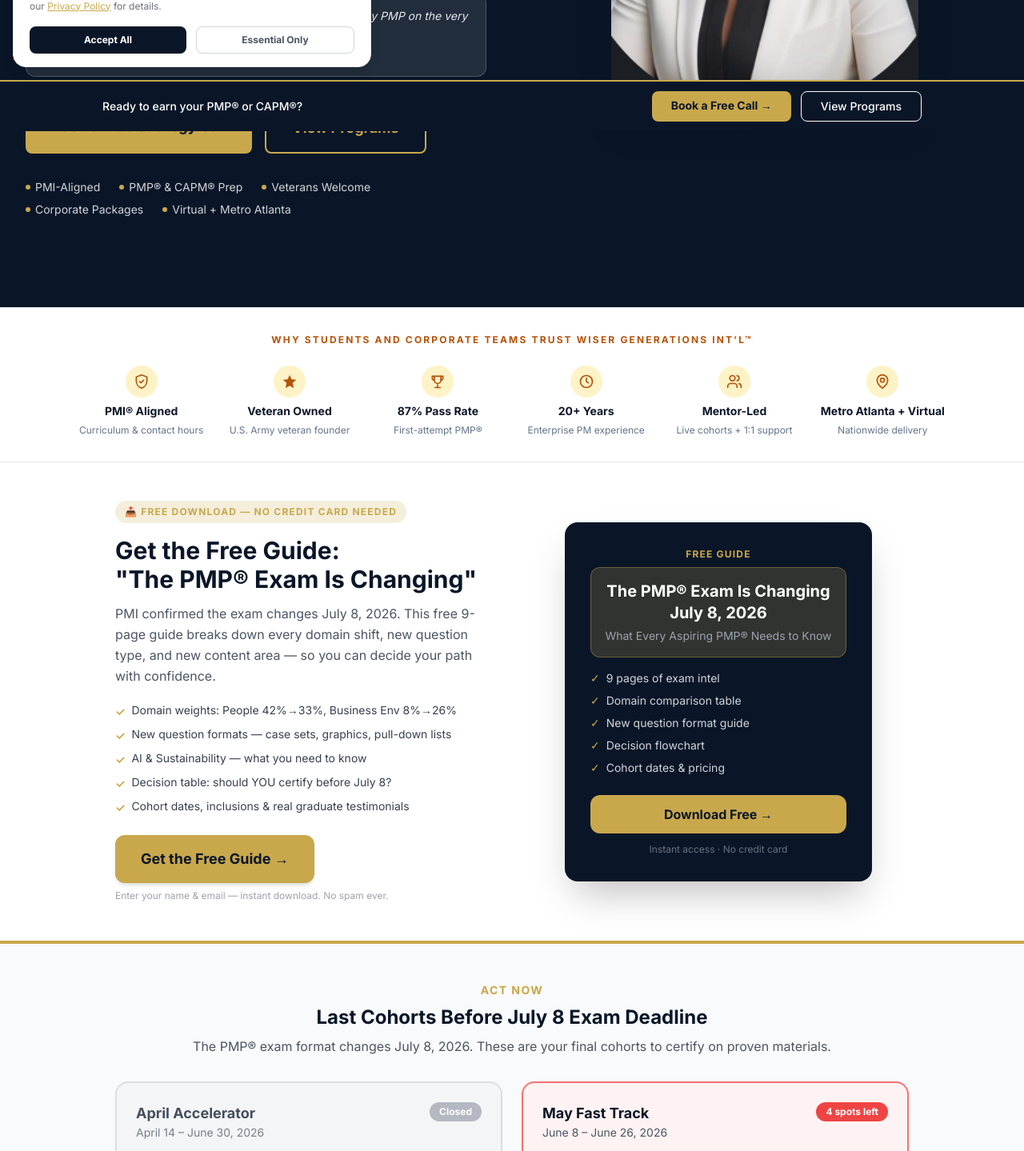
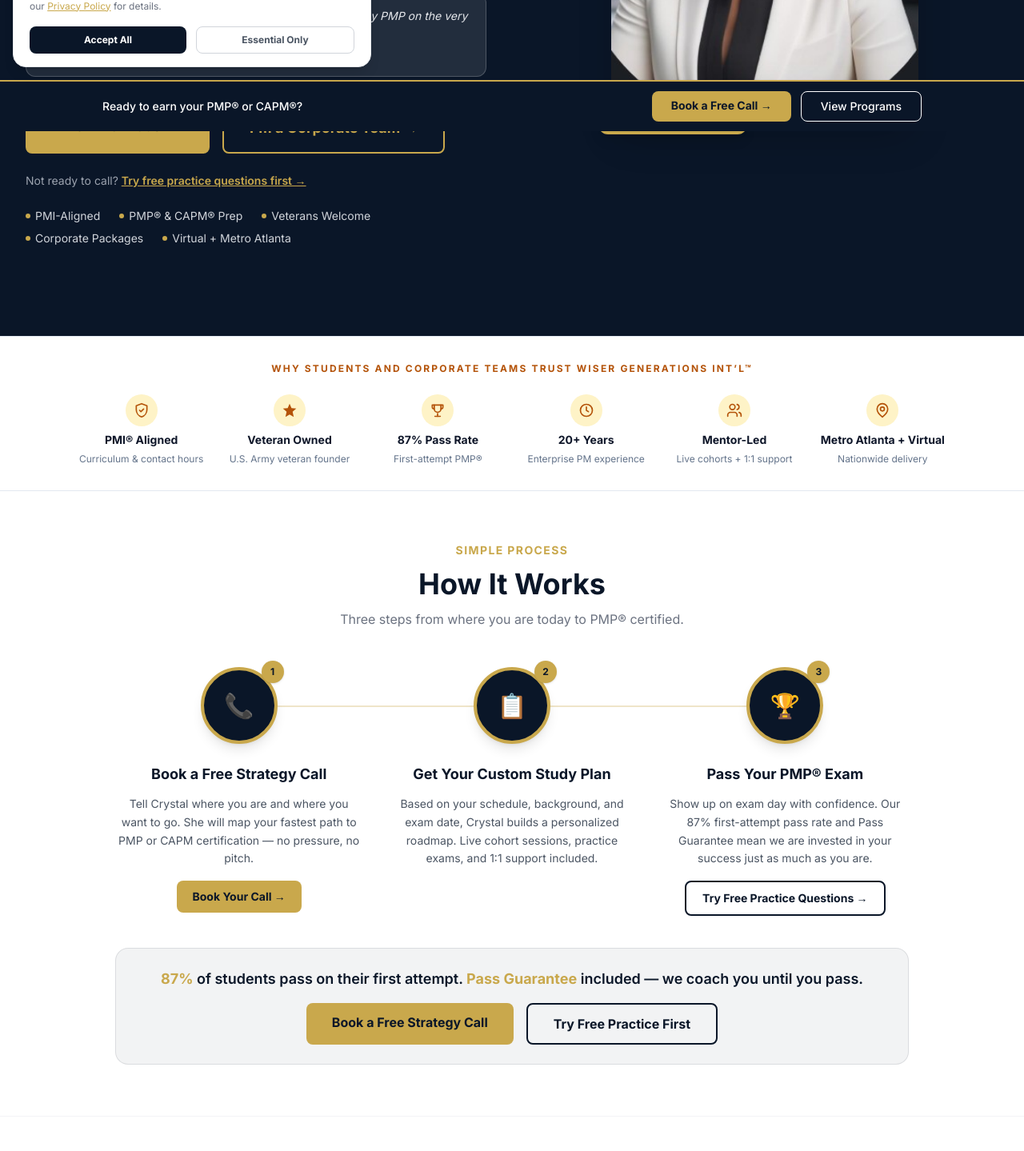
Before and after one commit to D4CGDBEMWS/wisergenerations-pmp, a Next.js app: page / in a window 1280 px wide. Shown: the part 700-2139 px from the top of the page at 80% size. Built offline with nearby package versions, Linux system fonts and the light colour scheme; no server answers.

Commit message:
Add How It Works section + audience CTAs + Try Free Practice link in hero

```diff
--- a/app/page.tsx
+++ b/app/page.tsx
@@ -27,6 +27,30 @@ const TESTIMONIALS = [
 const COHORTS = [
   { name: 'April Accelerator', dates: 'April 14 – June 30, 2026', spots: 0, status: 'closed', examBy: 'Enrollment closed' },
   { name: 'May Fast Track', dates: 'June 8 – June 26, 2026', spots: 4, status: 'urgent', examBy: 'Last cohort before July 8 deadline — enroll now!' },
+]
+
+const HOW_IT_WORKS = [
+  {
+    step: '01',
+    icon: '📞',
+    title: 'Book a Free Strategy Call',
+    desc: 'Tell Crystal where you are and where you want to go. She will map your fastest path to PMP or CAPM certification — no pressure, no pitch.',
+    cta: { label: 'Book Your Call →', href: CALENDLY, external: true },
+  },
+  {
+    step: '02',
+    icon: '📋',
+    title: 'Get Your Custom Study Plan',
+    desc: 'Based on your schedule, background, and exam date, Crystal builds a personalized roadmap. Live cohort sessions, practice exams, and 1:1 support included.',
+    cta: null,
+  },
+  {
+    step: '03',
+    icon: '🏆',
+    title: 'Pass Your PMP® Exam',
+    desc: 'Show up on exam day with confidence. Our 87% first-attempt pass rate and Pass Guarantee mean we are invested in your success just as much as you are.',
+    cta: { label: 'Try Free Practice Questions →', href: '/free-practice', external: false },
+  },
 ]
 
 export default function HomePage() {
@@ -63,17 +87,25 @@ export default function HomePage() {
                 </p>
                 <p className="text-gold text-xs font-bold mt-2">— Tai Cochran, MA Ed. HD, PMP · CEO, HER PM</p>
               </div>
-              <div className="flex flex-wrap gap-4 mb-8">
+              {/* Audience-segmented CTAs */}
+              <div className="flex flex-wrap gap-4 mb-6">
                 <a href={CALENDLY} target="_blank" rel="noopener noreferrer"
                   className="bg-gold text-navy font-bold px-8 py-4 rounded-lg hover:bg-amber-400 transition-colors text-lg">
-                  Book a Free Strategy Call
+                  I&apos;m an Individual →
                 </a>
-                <Link href="/programs"
+                <Link href="/corporate"
                   className="border-2 border-gold text-gold font-bold px-8 py-4 rounded-lg hover:bg-white/10 transition-colors text-lg">
-                  View Programs
+                  I&apos;m a Corporate Team →
                 </Link>
               </div>
-              <div className="flex flex-wrap gap-x-6 gap-y-2">
+              {/* Low-friction secondary option */}
+              <p className="text-gray-400 text-sm">
+                Not ready to call?{' '}
+                <Link href="/free-practice" className="text-gold underline hover:no-underline font-semibold">
+                  Try free practice questions first →
+                </Link>
+              </p>
+              <div className="flex flex-wrap gap-x-6 gap-y-2 mt-6">
                 {['PMI-Aligned', 'PMP® & CAPM® Prep', 'Veterans Welcome', 'Corporate Packages', 'Virtual + Metro Atlanta'].map(t => (
                   <span key={t} className="flex items-center gap-1.5 text-sm text-gray-300">
                     <span className="w-1.5 h-1.5 rounded-full bg-gold inline-block" />{t}
@@ -103,6 +135,72 @@ export default function HomePage() {
 
       {/* Trust signals strip */}
       <TrustSignals />
+
+      {/* ── HOW IT WORKS ── */}
+      <section className="py-16 bg-white border-b border-gray-100">
+        <div className="max-w-5xl mx-auto px-4">
+          <div className="text-center mb-12">
+            <p className="text-gold text-sm font-bold uppercase tracking-widest mb-3">Simple Process</p>
+            <h2 className="text-3xl md:text-4xl font-bold text-navy">How It Works</h2>
+            <p className="text-gray-500 mt-3 max-w-xl mx-auto">Three steps from where you are today to PMP® certified.</p>
+          </div>
+
+          <div className="relative">
+            {/* Connector line — desktop only */}
+            <div className="hidden md:block absolute top-12 left-[calc(16.67%+2rem)] right-[calc(16.67%+2rem)] h-0.5 bg-gold/30 z-0" />
+
+            <div className="grid grid-cols-1 md:grid-cols-3 gap-8 relative z-10">
+              {HOW_IT_WORKS.map((s, i) => (
+                <div key={s.step} className="flex flex-col items-center text-center">
+                  {/* Step circle */}
+                  <div className="relative mb-6">
+                    <div className="w-24 h-24 rounded-full bg-navy border-4 border-gold flex flex-col items-center justify-center shadow-lg">
+                      <span className="text-3xl">{s.icon}</span>
+                    </div>
+                    <div className="absolute -top-2 -right-2 w-7 h-7 rounded-full bg-gold flex items-center justify-center shadow">
+                      <span className="text-navy font-bold text-xs">{i + 1}</span>
+                    </div>
+                  </div>
+                  {/* Content */}
+                  <h3 className="text-lg font-bold text-navy mb-3">{s.title}</h3>
+                  <p className="text-gray-600 text-sm leading-relaxed mb-4">{s.desc}</p>
+                  {s.cta && (
+                    s.cta.external ? (
+                      <a href={s.cta.href} target="_blank" rel="noopener noreferrer"
+                        className="inline-block bg-gold text-navy font-bold px-5 py-2.5 rounded-lg hover:bg-amber-400 transition-colors text-sm">
+                        {s.cta.label}
+                      </a>
+                    ) : (
+                      <Link href={s.cta.href}
+                        className="inline-block border-2 border-navy text-navy font-bold px-5 py-2.5 rounded-lg hover:bg-navy hover:text-white transition-colors text-sm">
+                        {s.cta.label}
+                      </Link>
+                    )
+                  )}
+                </div>
+              ))}
+            </div>
+          </div>
+
+          {/* Social proof nudge below steps */}
+          <div className="mt-10 bg-navy/5 border border-navy/10 rounded-2xl p-6 text-center">
+            <p className="text-navy font-semibold text-lg">
+              <span className="text-gold font-bold">87%</span> of students pass on their first attempt.{' '}
+              <span className="text-gold font-bold">Pass Guarantee</span> included — we coach you until you pass.
+            </p>
+            <div className="flex flex-wrap gap-4 justify-center mt-4">
+              <a href={CALENDLY} target="_blank" rel="noopener noreferrer"
+                className="bg-gold text-navy font-bold px-8 py-3 rounded-lg hover:bg-amber-400 transition-colors">
+                Book a Free Strategy Call
+              </a>
+              <Link href="/free-practice"
+                className="border-2 border-navy text-navy font-bold px-8 py-3 rounded-lg hover:bg-navy hover:text-white transition-colors">
+                Try Free Practice First
+              </Link>
+            </div>
+          </div>
+        </div>
+      </section>
 
       {/* FREE GUIDE */}
       <section className="py-12 bg-white border-b-4 border-gold">
@@ -189,7 +287,7 @@ export default function HomePage() {
                   ⚡ {c.examBy}
                 </p>
                 {c.status === 'closed' ? (
-                  <p className="block w-full bg-gray-300 text-gray-500 font-bold py-3 rounded-xl text-center cursor-not-allowed text-sm text-center">
+                  <p className="block w-full bg-gray-300 text-gray-500 font-bold py-3 rounded-xl text-center cursor-not-allowed text-sm">
                     ✓ Class Full — Enrollment Closed
                   </p>
                 ) : (
@@ -207,16 +305,11 @@ export default function HomePage() {
         </div>
       </section>
 
-      {/* Stats — with subtle background image overlay */}
+      {/* Stats bar with background */}
       <section
         className="bg-gold py-10 relative overflow-hidden"
-        style={{
-          backgroundImage: 'url(/veterans-classroom.jpg)',
-          backgroundSize: 'cover',
-          backgroundPosition: 'center',
-        }}
+        style={{ backgroundImage: 'url(/veterans-classroom.jpg)', backgroundSize: 'cover', backgroundPosition: 'center' }}
       >
-        {/* Gold overlay so text stays readable */}
         <div className="absolute inset-0 bg-gold/90" />
         <div className="max-w-5xl mx-auto px-4 relative z-10">
           <div className="grid grid-cols-2 md:grid-cols-4 gap-6 text-center">
@@ -276,7 +369,10 @@ export default function HomePage() {
             <p>If you&apos;re choosing a provider for post-July 2026 exam prep, the question isn&apos;t who has the biggest brand. It&apos;s who rebuilt versus retrofitted.</p>
           </div>
           <div className="mt-10 text-center">
-            <a href={CALENDLY} target="_blank" rel="noopener noreferrer" className="inline-block bg-navy text-white font-bold px-8 py-4 rounded-lg hover:bg-blue-900 transition-colors text-lg">Reserve Your Spot in the First 8th-Edition-Native Cohort</a>
+            <a href={CALENDLY} target="_blank" rel="noopener noreferrer"
+              className="inline-block bg-navy text-white font-bold px-8 py-4 rounded-lg hover:bg-blue-900 transition-colors text-lg">
+              Reserve Your Spot in the First 8th-Edition-Native Cohort
+            </a>
           </div>
         </div>
       </section>
@@ -307,7 +403,7 @@ export default function HomePage() {
               </div>
               <div className="flex gap-4">
                 <Link href="/about" className="bg-navy text-white font-bold px-6 py-3 rounded-lg hover:bg-blue-900 transition-colors">
-                  Crystal's Story
+                  Crystal&apos;s Story
                 </Link>
                 <a href={CALENDLY} target="_blank" rel="noopener noreferrer"
                   className="border-2 border-gold text-gold font-bold px-6 py-3 rounded-lg hover:bg-gold hover:text-navy transition-colors">
@@ -323,7 +419,6 @@ export default function HomePage() {
       <section className="py-16 bg-navy text-white relative overflow-hidden">
         <div className="max-w-6xl mx-auto px-4">
           <div className="grid grid-cols-1 md:grid-cols-2 gap-12 items-center">
-            {/* Text */}
             <div>
               <div className="text-4xl mb-4">🎖️</div>
               <h2 className="text-3xl font-bold mb-4">Built for Veterans</h2>
@@ -341,7 +436,6 @@ export default function HomePage() {
                 </a>
               </div>
             </div>
-            {/* Photo */}
             <div className="flex justify-center md:justify-end">
               <div className="relative w-full max-w-md">
                 <Image
@@ -379,7 +473,10 @@ export default function HomePage() {
               View All Programs
             </Link>
           </div>
-          <p className="text-navy/60 text-sm">Not ready to call? <Link href="/free-guide" className="font-bold underline hover:no-underline">Download the free guide first →</Link></p>
+          <p className="text-navy/60 text-sm">
+            Not ready to call?{' '}
+            <Link href="/free-guide" className="font-bold underline hover:no-underline">Download the free guide first →</Link>
+          </p>
         </div>
       </section>
     </>
```
